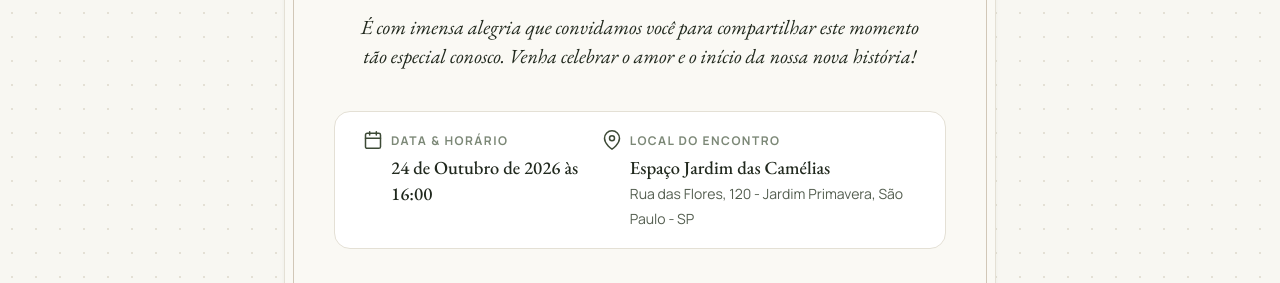
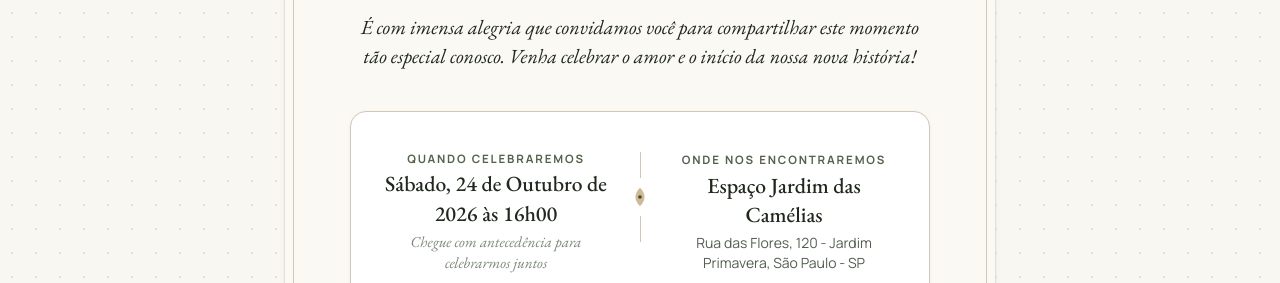
Before and after one commit to Jonathasv23/convite-cha-de-cozinha, a website: page index.html in a window 1280 px wide. Shown: the part 431-714 px from the top of the page. Drawn offline with nearby package versions, Linux system fonts and the light colour scheme.

Commit message:
refactor(ui): paleta em portugues puro, remocao da sigla RSVP e layout nobre de data e local

```diff
--- a/app/views/ConviteView.js
+++ b/app/views/ConviteView.js
@@ -72,33 +72,30 @@ export class ConviteView {
             <p class="hero-message">${this._escaparHtml(mensagemBoasVindas)}</p>
           </div>
 
-          <!-- Detalhes do Evento -->
-          <div class="event-details">
-            <div class="event-detail-item">
-              <span class="event-detail-icon" aria-hidden="true">
-                <svg width="20" height="20" viewBox="0 0 24 24" fill="none" stroke="currentColor" stroke-width="1.8" stroke-linecap="round" stroke-linejoin="round">
-                  <rect x="3" y="4" width="18" height="18" rx="2" ry="2"></rect>
-                  <line x1="16" y1="2" x2="16" y2="6"></line>
-                  <line x1="8" y1="2" x2="8" y2="6"></line>
-                  <line x1="3" y1="10" x2="21" y2="10"></line>
+          <!-- Detalhes Nobres do Evento: Data, Horário e Local -->
+          <div class="event-details-card">
+            <div class="event-details-card__inner">
+              <!-- Bloco Data e Horário -->
+              <div class="event-detail-column">
+                <span class="event-detail-tag">QUANDO CELEBRAREMOS</span>
+                <p class="event-detail-main">${this._escaparHtml(evento.dataHoraFormatada)}</p>
+                <span class="event-detail-hint">Chegue com antecedência para celebrarmos juntos</span>
+              </div>
+
+              <!-- Separador Central com Florão Botânico -->
+              <div class="event-detail-divider" aria-hidden="true">
+                <span class="event-detail-divider__line"></span>
+                <svg class="event-detail-divider__icon" width="22" height="22" viewBox="0 0 24 24" fill="none">
+                  <path d="M12 2C7 7 4 14 12 22C20 14 17 7 12 2Z" fill="var(--color-tertiary)" fill-opacity="0.8"/>
+                  <circle cx="12" cy="12" r="2" fill="var(--color-primary)"/>
                 </svg>
-              </span>
-              <div class="event-detail-content">
-                <strong class="event-detail-label">DATA &amp; HORÁRIO</strong>
-                <span class="event-detail-value">${this._escaparHtml(evento.dataHoraFormatada)}</span>
+                <span class="event-detail-divider__line"></span>
               </div>
-            </div>
 
-            <div class="event-detail-item">
-              <span class="event-detail-icon" aria-hidden="true">
-                <svg width="20" height="20" viewBox="0 0 24 24" fill="none" stroke="currentColor" stroke-width="1.8" stroke-linecap="round" stroke-linejoin="round">
-                  <path d="M21 10c0 7-9 13-9 13s-9-6-9-13a9 9 0 0 1 18 0z"></path>
-                  <circle cx="12" cy="10" r="3"></circle>
-                </svg>
-              </span>
-              <div class="event-detail-content">
-                <strong class="event-detail-label">LOCAL DO ENCONTRO</strong>
-                <span class="event-detail-value">${this._escaparHtml(evento.local)}</span>
+              <!-- Bloco Local do Encontro -->
+              <div class="event-detail-column">
+                <span class="event-detail-tag">ONDE NOS ENCONTRAREMOS</span>
+                <p class="event-detail-main">${this._escaparHtml(evento.local)}</p>
                 <span class="event-detail-sub">${this._escaparHtml(evento.enderecoCompleto)}</span>
               </div>
             </div>
@@ -287,7 +284,6 @@ export class ConviteView {
         </div>
         <div class="palette-info">
           <strong class="palette-name">${this._escaparHtml(cor.nome)}</strong>
-          <span class="palette-hex">${this._escaparHtml(cor.hex)}</span>
           <span class="palette-desc">${this._escaparHtml(cor.descricao)}</span>
         </div>
       </div>
--- a/app/views/FormularioRSVPView.js
+++ b/app/views/FormularioRSVPView.js
@@ -40,7 +40,7 @@ export class FormularioRSVPView {
       <section class="rsvp-card-wrapper paper-texture" id="rsvp-card-container">
         <div class="rsvp-card__inner-border">
           <div class="section-title-wrap">
-            <span class="eyebrow-tag">RSVP &bull; SUA PRESENÇA</span>
+            <span class="eyebrow-tag">SUA PRESENÇA</span>
             <h2 class="section-title">Confirme sua Presença</h2>
             <p class="section-subtitle">
               Sua presença é o nosso maior presente! Por favor, confirme até
--- a/assets/css/main.css
+++ b/assets/css/main.css
@@ -208,62 +208,119 @@ body {
   margin: var(--space-sm) auto 0;
 }
 
-/* Detalhes do Evento (Data, Local) */
-.event-details {
+/* Detalhes Nobres do Evento: Data, Horário e Local */
+.event-details-card {
+  margin: var(--space-xl) auto;
+  background-color: var(--color-surface-container-lowest);
+  border: 1px solid var(--color-border-linen);
+  border-radius: var(--radius-lg);
+  box-shadow: var(--shadow-level-1);
+  overflow: hidden;
+  position: relative;
+  max-width: 580px;
+}
+
+.event-details-card__inner {
   display: flex;
   flex-direction: column;
+  padding: var(--space-lg) var(--space-md);
   gap: var(--space-md);
-  margin-bottom: var(--space-xl);
-  text-align: left;
-  background-color: var(--color-surface-container-lowest);
-  border: 1px solid var(--color-border-flax);
-  border-radius: var(--radius-lg);
-  padding: var(--space-md) var(--space-lg);
+  align-items: center;
+  text-align: center;
 }
 
-@media (min-width: 600px) {
-  .event-details {
+@media (min-width: 640px) {
+  .event-details-card__inner {
     flex-direction: row;
-    justify-content: space-around;
+    align-items: center;
+    justify-content: space-between;
+    padding: var(--space-xl) var(--space-lg);
+    gap: 0;
   }
 }
 
-.event-detail-item {
+.event-detail-column {
+  flex: 1;
   display: flex;
-  align-items: flex-start;
+  flex-direction: column;
+  align-items: center;
+  text-align: center;
+  width: 100%;
+}
+
+.event-detail-tag {
+  display: inline-block;
+  font-family: var(--font-body);
+  font-size: 0.72rem;
+  font-weight: 700;
+  letter-spacing: 0.16em;
+  line-height: 1.2;
+  color: var(--color-secondary-dark);
+  text-transform: uppercase;
+  margin-bottom: var(--space-xs);
+}
+
+.event-detail-main {
+  font-family: var(--font-display);
+  font-size: 1.35rem;
+  line-height: 1.35;
+  font-weight: 500;
+  color: var(--color-text-headings);
+  margin: 0 0 4px 0;
+}
+
+.event-detail-sub {
+  font-family: var(--font-body);
+  font-size: var(--font-size-body-sm);
+  color: var(--color-text-body);
+  line-height: 1.4;
+}
+
+.event-detail-hint {
+  font-family: var(--font-display);
+  font-style: italic;
+  font-size: 0.95rem;
+  color: var(--color-text-muted);
+  line-height: 1.4;
+}
+
+/* Divisor Decorativo Central com Florão Botânico */
+.event-detail-divider {
+  display: flex;
+  align-items: center;
+  justify-content: center;
+  width: 100%;
+  margin: var(--space-xs) 0;
   gap: var(--space-sm);
 }
 
-.event-detail-icon {
-  color: var(--color-primary);
-  padding-top: 2px;
-  flex-shrink: 0;
+@media (min-width: 640px) {
+  .event-detail-divider {
+    flex-direction: column;
+    width: auto;
+    height: 100%;
+    min-height: 90px;
+    margin: 0 var(--space-md);
+    align-self: stretch;
+  }
 }
 
-.event-detail-content {
-  display: flex;
-  flex-direction: column;
+.event-detail-divider__line {
+  flex: 1;
+  height: 1px;
+  background-color: var(--color-border-linen);
 }
 
-.event-detail-label {
-  font-family: var(--font-body);
-  font-size: var(--font-size-label-md);
-  letter-spacing: var(--letter-spacing-label-md);
-  color: var(--color-text-muted);
-  text-transform: uppercase;
+@media (min-width: 640px) {
+  .event-detail-divider__line {
+    width: 1px;
+    height: 100%;
+  }
 }
 
-.event-detail-value {
-  font-family: var(--font-display);
-  font-size: 1.15rem;
-  font-weight: 500;
-  color: var(--color-text-headings);
-  margin-top: 2px;
-}
-
-.event-detail-sub {
-  font-size: var(--font-size-body-sm);
-  color: var(--color-text-body);
+.event-detail-divider__icon {
+  color: var(--color-tertiary);
+  flex-shrink: 0;
 }
 
 /* Ações do Hero (Mapa e Calendário) */
@@ -498,22 +555,17 @@ body {
 
 .palette-name {
   font-family: var(--font-display);
-  font-size: 1.05rem;
+  font-size: 1.1rem;
   font-weight: 500;
   color: var(--color-text-headings);
-}
-
-.palette-hex {
-  font-family: monospace;
-  font-size: 0.75rem;
-  color: var(--color-text-muted);
-  margin: 2px 0 4px;
+  margin-bottom: 4px;
 }
 
 .palette-desc {
-  font-size: 0.75rem;
+  font-family: var(--font-body);
+  font-size: 0.8rem;
   color: var(--color-text-body);
-  line-height: 1.2;
+  line-height: 1.35;
 }
 
 /* --------------------------------------------------------------------------
--- a/assets/js/app.bundle.js
+++ b/assets/js/app.bundle.js
@@ -25,17 +25,17 @@
       titulo: 'Chá de Cozinha de Hevelyn & Jonathas',
       subtitulo: 'Um momento de celebração e carinho para preparar o novo lar',
       dataHoraISO: '2026-10-24T16:00:00',
-      dataHoraFormatada: '24 de Outubro de 2026 às 16:00',
+      dataHoraFormatada: 'Sábado, 24 de Outubro de 2026 às 16h00',
       local: 'Espaço Jardim das Camélias',
       enderecoCompleto: 'Rua das Flores, 120 - Jardim Primavera, São Paulo - SP',
       googleMapsUrl: 'https://www.google.com/maps/search/?api=1&query=Espa%C3%A7o+Jardim+das+Cam%C3%A9lias+Rua+das+Flores+120',
     },
     paletaCores: [
-      { nome: 'Heritage Olive', hex: '#3D4A36', descricao: 'Verde botânico nobre' },
-      { nome: 'Warm Sage', hex: '#8A9A80', descricao: 'Sálvia suave e acolhedora' },
-      { nome: 'Champagne Gold', hex: '#C5A880', descricao: 'Dourado champanhe sutil' },
-      { nome: 'Ivory Parchment', hex: '#F8F7F2', descricao: 'Pergaminho marfim natural' },
-      { nome: 'Soft Linen', hex: '#D1C7B7', descricao: 'Linho rústico delicado' }
+      { nome: 'Verde Oliva', hex: '#3D4A36', descricao: 'Verde botânico nobre' },
+      { nome: 'Verde Sálvia', hex: '#8A9A80', descricao: 'Sálvia suave e acolhedora' },
+      { nome: 'Dourado Champanhe', hex: '#C5A880', descricao: 'Dourado champanhe sutil' },
+      { nome: 'Marfim Natural', hex: '#F8F7F2', descricao: 'Pergaminho marfim natural' },
+      { nome: 'Linho Suave', hex: '#D1C7B7', descricao: 'Linho rústico delicado' }
     ],
     fallbackDinamicos: {
       dataLimiteConfirmacao: '2026-10-18T23:59:59',
@@ -405,19 +405,30 @@
               <p class="hero-message">${escaparHtml(mensagemBoasVindas)}</p>
             </div>
 
-            <div class="event-details">
-              <div class="event-detail-item">
-                <span class="event-detail-icon">📅</span>
-                <div class="event-detail-content">
-                  <strong class="event-detail-label">DATA &amp; HORÁRIO</strong>
-                  <span class="event-detail-value">${escaparHtml(evento.dataHoraFormatada)}</span>
+            <!-- Detalhes Nobres do Evento: Data, Horário e Local -->
+            <div class="event-details-card">
+              <div class="event-details-card__inner">
+                <!-- Bloco Data e Horário -->
+                <div class="event-detail-column">
+                  <span class="event-detail-tag">QUANDO CELEBRAREMOS</span>
+                  <p class="event-detail-main">${escaparHtml(evento.dataHoraFormatada)}</p>
+                  <span class="event-detail-hint">Chegue com antecedência para celebrarmos juntos</span>
                 </div>
-              </div>
-              <div class="event-detail-item">
-                <span class="event-detail-icon">📍</span>
-                <div class="event-detail-content">
-                  <strong class="event-detail-label">LOCAL DO ENCONTRO</strong>
-                  <span class="event-detail-value">${escaparHtml(evento.local)}</span>
+
+                <!-- Separador Central com Florão Botânico -->
+                <div class="event-detail-divider" aria-hidden="true">
+                  <span class="event-detail-divider__line"></span>
+                  <svg class="event-detail-divider__icon" width="22" height="22" viewBox="0 0 24 24" fill="none">
+                    <path d="M12 2C7 7 4 14 12 22C20 14 17 7 12 2Z" fill="var(--color-tertiary)" fill-opacity="0.8"/>
+                    <circle cx="12" cy="12" r="2" fill="var(--color-primary)"/>
+                  </svg>
+                  <span class="event-detail-divider__line"></span>
+                </div>
+
+                <!-- Bloco Local do Encontro -->
+                <div class="event-detail-column">
+                  <span class="event-detail-tag">ONDE NOS ENCONTRAREMOS</span>
+                  <p class="event-detail-main">${escaparHtml(evento.local)}</p>
                   <span class="event-detail-sub">${escaparHtml(evento.enderecoCompleto)}</span>
                 </div>
               </div>
@@ -528,7 +539,6 @@
           </div>
           <div class="palette-info">
             <strong class="palette-name">${escaparHtml(cor.nome)}</strong>
-            <span class="palette-hex">${escaparHtml(cor.hex)}</span>
             <span class="palette-desc">${escaparHtml(cor.descricao)}</span>
           </div>
         </div>
@@ -575,7 +585,7 @@
         <section class="rsvp-card-wrapper paper-texture">
           <div class="rsvp-card__inner-border">
             <div class="section-title-wrap">
-              <span class="eyebrow-tag">RSVP &bull; SUA PRESENÇA</span>
+              <span class="eyebrow-tag">SUA PRESENÇA</span>
               <h2 class="section-title">Confirme sua Presença</h2>
               <p class="section-subtitle">
                 Por favor, confirme até <strong>${escaparHtml(dataLimiteFormatada)}</strong> para organizarmos tudo com carinho.
--- a/config/config.js
+++ b/config/config.js
@@ -13,7 +13,7 @@ export const config = {
     titulo: 'Chá de Cozinha de Hevelyn & Jonathas',
     subtitulo: 'Um momento de celebração e carinho para preparar o novo lar',
     dataHoraISO: '2026-10-24T16:00:00',
-    dataHoraFormatada: '24 de Outubro de 2026 às 16:00',
+    dataHoraFormatada: 'Sábado, 24 de Outubro de 2026 às 16h00',
     local: 'Espaço Jardim das Camélias',
     enderecoCompleto: 'Rua das Flores, 120 - Jardim Primavera, São Paulo - SP',
     googleMapsUrl: 'https://www.google.com/maps/search/?api=1&query=Espa%C3%A7o+Jardim+das+Cam%C3%A9lias+Rua+das+Flores+120',
@@ -21,11 +21,11 @@ export const config = {
 
   // Paleta de Cores Sugerida (docs/DESIGN.md)
   paletaCores: [
-    { nome: 'Heritage Olive', hex: '#3D4A36', descricao: 'Verde botânico nobre' },
-    { nome: 'Warm Sage', hex: '#8A9A80', descricao: 'Sálvia suave e acolhedora' },
-    { nome: 'Champagne Gold', hex: '#C5A880', descricao: 'Dourado champanhe sutil' },
-    { nome: 'Ivory Parchment', hex: '#F8F7F2', descricao: 'Pergaminho marfim natural' },
-    { nome: 'Soft Linen', hex: '#D1C7B7', descricao: 'Linho rústico delicado' }
+    { nome: 'Verde Oliva', hex: '#3D4A36', descricao: 'Tom botânico nobre e acolhedor' },
+    { nome: 'Verde Sálvia', hex: '#8A9A80', descricao: 'Suavidade natural e leveza' },
+    { nome: 'Dourado Champanhe', hex: '#C5A880', descricao: 'Toque delicado e festivo' },
+    { nome: 'Marfim Natural', hex: '#F8F7F2', descricao: 'Clássico e aconchegante' },
+    { nome: 'Linho Suave', hex: '#D1C7B7', descricao: 'Elegância rústica e atemporal' }
   ],
 
   // Parâmetros Dinâmicos Padrão (utilizados como fallback caso o Firestore esteja inacessível)
```
Also changed, not shown: config/config.example.js (+6 -6 lines), docs/STATUS.md (+9 -5 lines), tests/fase3_tests.js (+1 -1 lines), tests/fase4_tests.js (+7 -7 lines).
